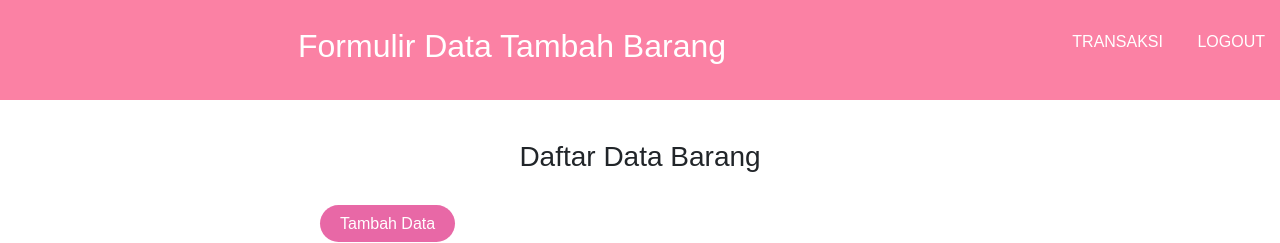
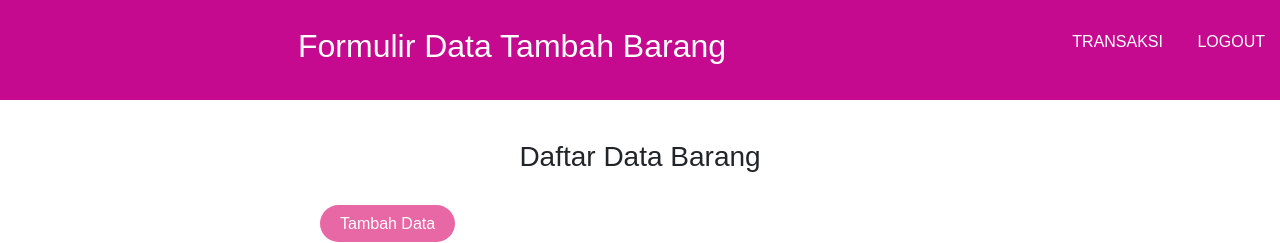
Before and after one commit to slvannd/PA_WEB_C120_KEL2, a PHP site: page /formbarang.php in a window 1280 px wide. Shown: the top 243 px of the page. Run offline with PHP 8.4, Linux system fonts and the light colour scheme; a user stored in the database is signed in; data comes from the database, SQL or seed files in the repository.

```diff
--- a/css/form1.css
+++ b/css/form.css
@@ -5,7 +5,7 @@
 }
 
 header {
-    background-color: rgba(251, 129, 164, 0.995);
+    background-color: rgba(197, 10, 144, 0.995);
     color: white;
     padding: 10px 0px;
     text-align: center;
@@ -22,7 +22,7 @@ h3 {
     padding-bottom: 30px;
 }
 .header a {
-    background-color: rgba(251, 129, 164, 0.995);
+    background-color: rgba(255, 27, 247, 0.995);
     color: white;
     padding: 40px 0px;
     text-align: center;
--- a/detail.php
+++ b/detail.php
@@ -31,7 +31,7 @@ $row = mysqli_fetch_array($result);
         <meta http-equiv="X-UA-Compatible" content="IE=edge">
         <meta name="viewport" content="width=device-width, initial-scale=1.0">
         <title>Checkout</title>
-        <link rel="stylesheet" href="css/form1.css">
+        <link rel="stylesheet" href="css/form.css">
     <script src="jquery-3.6.0.min.js"></script>
 </head>
     <body>
--- a/edit.php
+++ b/edit.php
@@ -26,7 +26,7 @@
     <meta http-equiv="X-UA-Compatible" content="IE=edge">
     <meta name="viewport" content="width=device-width, initial-scale=1.0">
     <title>EtamFashion</title>
-    <link rel="stylesheet" href="css/form1.css">
+    <link rel="stylesheet" href="css/form.css">
 </head>
 <body>
     <header>
--- a/formbarang.php
+++ b/formbarang.php
@@ -21,7 +21,7 @@ $result = mysqli_query($db, $perintahSQL); //variabel $result
     <link rel="stylesheet" type="text/css"
         href="https://cdnjs.cloudflare.com/ajax/libs/twitter-bootstrap/4.1.3/css/bootstrap.min.css">
     <title>SilviaFashion</title>
-    <link rel="stylesheet" href="css/form1.css">
+    <link rel="stylesheet" href="css/form.css">
 </head>
 
 <body>
@@ -52,7 +52,7 @@ $result = mysqli_query($db, $perintahSQL); //variabel $result
             </tr>
             <tbody>
                 <?php
-                $batas = 5;
+                $batas = 10;
                 $halaman = isset($_GET['halaman']) ? (int) $_GET['halaman'] : 1;
                 $halaman_awal = ($halaman > 1) ? ($halaman * $batas) - $batas : 0;
 
--- a/history.php
+++ b/history.php
@@ -20,7 +20,7 @@ $result = mysqli_query($db, $perintahSQL);
     <meta name="viewport" content="width=device-width, initial-scale=1.0">
     <link rel="stylesheet" type="text/css"href="https://cdnjs.cloudflare.com/ajax/libs/twitter-bootstrap/4.1.3/css/bootstrap.min.css">
     <title>History</title>
-    <link rel="stylesheet" href="css/form1.css">
+    <link rel="stylesheet" href="css/form.css">
 </head>
 
 <body>
--- a/invoice.php
+++ b/invoice.php
@@ -33,7 +33,7 @@
     <meta http-equiv="X-UA-Compatible" content="IE=edge">
     <meta name="viewport" content="width=device-width, initial-scale=1.0">
     <title>Invoice</title>
-        <link rel="stylesheet" href="css/form1.css">
+        <link rel="stylesheet" href="css/form.css">
 </head>
 <body>
         <header>
--- a/tambah_barang.php
+++ b/tambah_barang.php
@@ -5,7 +5,7 @@
     <meta http-equiv="X-UA-Compatible" content="IE=edge">
     <meta name="viewport" content="width=device-width, initial-scale=1.0">
     <title>EtamFashion</title>
-    <link rel="stylesheet" href="css/form1.css">
+    <link rel="stylesheet" href="css/form.css">
 </head>
 <body>
     <header>
```
